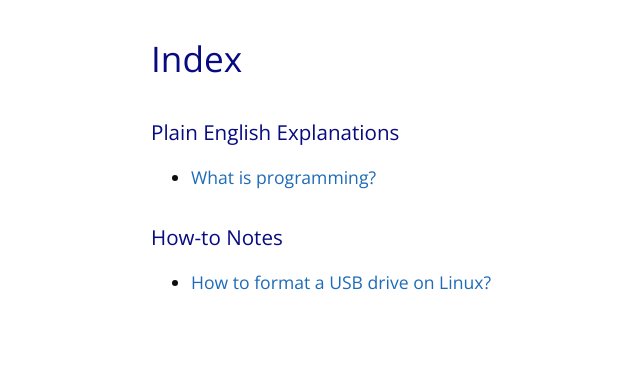
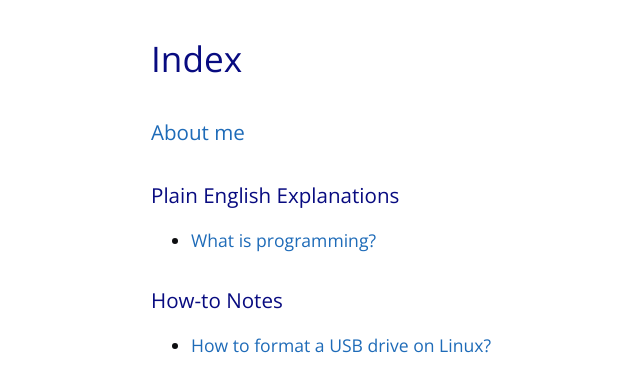
Before and after one commit to vinitjoglekar/vinitjoglekar.github.io, a Jekyll site: the page built from _pages/index.md, in a window 1280 px wide. Shown: the top 392 px of the page, without its empty margins (73-713 px from the left). Built offline with Jekyll 4.4.1, drawn with Linux system fonts in a browser that asks for light colours.

Commit message:
Update index.md

```diff
--- a/_pages/index.md
+++ b/_pages/index.md
@@ -5,6 +5,8 @@ title: Index
 
 # Index
 
+### [About me](https://vinitjoglekar.github.io)
+
 ### Plain English Explanations
 - [What is programming?](https://vinitjoglekar.github.io/pe-what-is-programming/)
 
```
